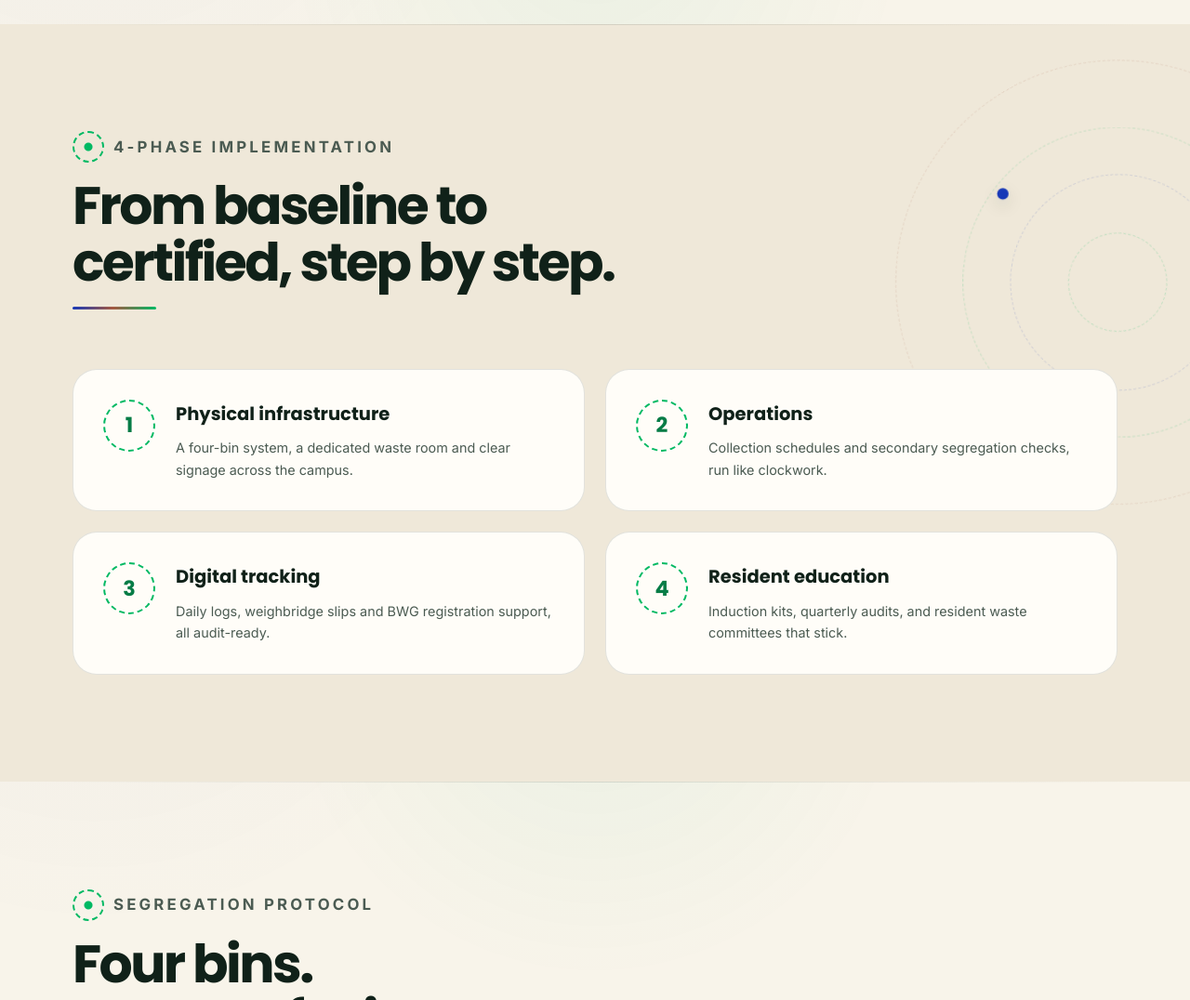
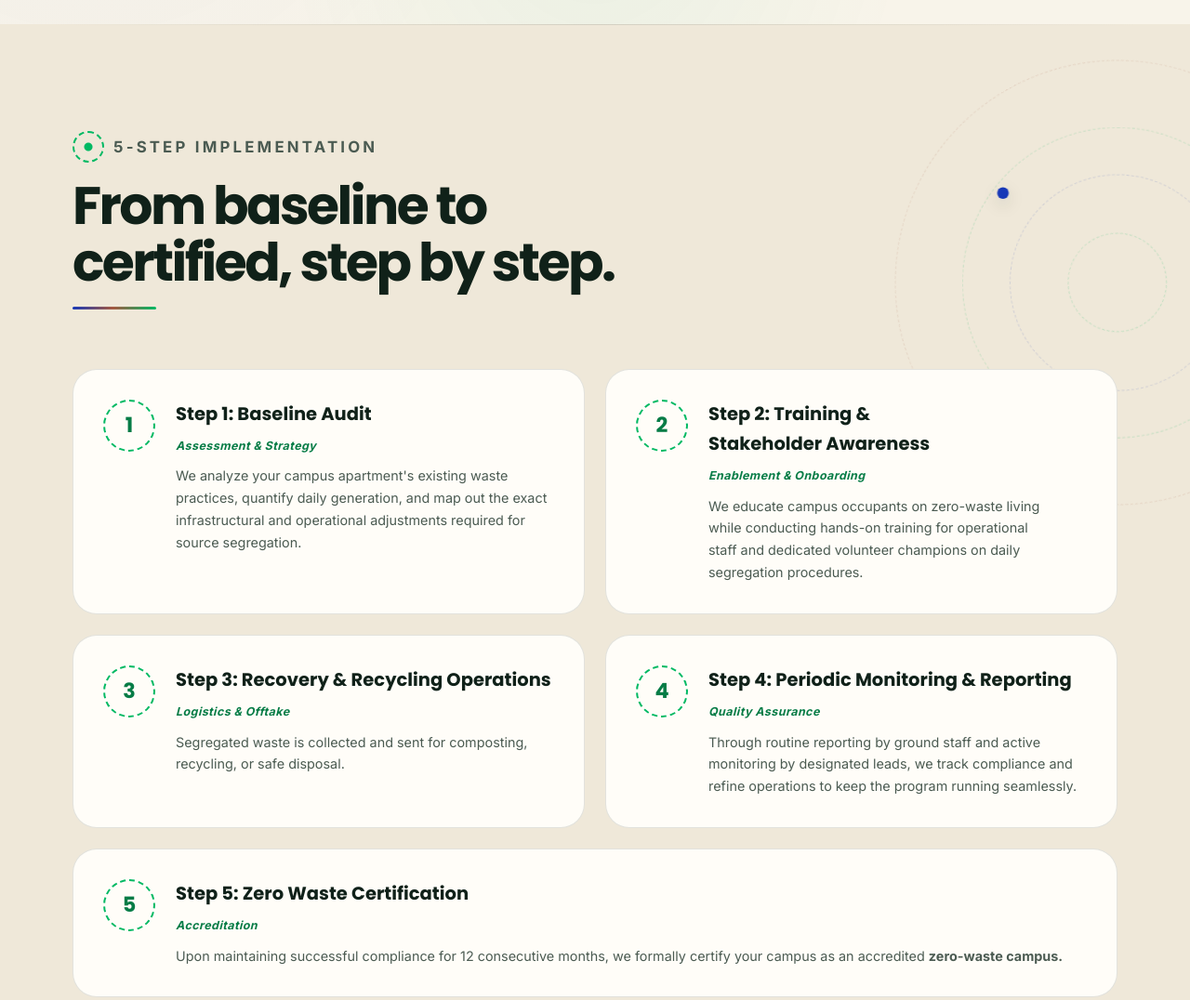
Before and after one commit to prajwal-zippi/reclaim, a website: page website/zero-waste-certification.html in a window 1280 px wide. Shown: the part 1120-2196 px from the top of the page at 93% size. Drawn offline with Linux system fonts and the light colour scheme; no server answers.

Commit message:
Expand zero waste certification to five steps

```diff
--- a/website/css/style.css
+++ b/website/css/style.css
@@ -452,6 +452,7 @@ h1,h2,h3,.display{font-family:var(--font-display);font-weight:700;line-height:1.
 
 /* phases */
 .phase-grid{display:grid;grid-template-columns:repeat(2,1fr);gap:22px}
+.phase-kicker{display:block;margin:5px 0 10px;color:var(--green-deep);font-size:.78rem;font-style:italic;font-weight:700;letter-spacing:.035em}.phase-final{grid-column:1/-1}
 .phase{background:var(--paper);border:1px solid var(--line);border-radius:var(--radius-lg);padding:32px;display:flex;gap:22px;transition:transform .25s,box-shadow .25s}
 .phase:hover{transform:translateY(-4px);box-shadow:var(--shadow-md)}
 .phase .ph-num{
@@ -769,7 +770,7 @@ body.nav-open .nav-toggle .icon-close{display:block}
   .team-grid{grid-template-columns:1fr}
   .resource-grid{grid-template-columns:1fr 1fr}
   .branch-layout{grid-template-columns:1fr}
-  .phase-grid{grid-template-columns:1fr}
+  .phase-grid{grid-template-columns:1fr}.phase-final{grid-column:auto}
   .res-grid{grid-template-columns:1fr}
   .form-card{padding:30px 24px}
   .info-panel{position:static}
--- a/website/zero-waste-certification.html
+++ b/website/zero-waste-certification.html
@@ -12,7 +12,7 @@
 <link rel="preconnect" href="https://fonts.googleapis.com">
 <link rel="preconnect" href="https://fonts.gstatic.com" crossorigin>
 <link href="https://fonts.googleapis.com/css2?family=Poppins:wght@500;600;700;800&family=Inter:wght@400;500;600;700&display=swap" rel="stylesheet">
-<link rel="stylesheet" href="css/style.css?v=1785773000">
+<link rel="stylesheet" href="css/style.css?v=1785778000">
 </head>
 <body>
 <div class="utility">
@@ -89,14 +89,15 @@
 <section class="section" style="background:var(--cream-2)">
   <div class="wrap">
     <div class="section-head">
-      <p class="eyebrow">4-phase implementation</p>
+      <p class="eyebrow">5-step implementation</p>
       <h2>From baseline to certified, step by step.</h2>
     </div>
     <div class="phase-grid">
-      <div class="phase reveal"><span class="ph-num">1</span><div><h4>Physical infrastructure</h4><p>A four-bin system, a dedicated waste room and clear signage across the campus.</p></div></div>
-      <div class="phase reveal reveal-d1"><span class="ph-num">2</span><div><h4>Operations</h4><p>Collection schedules and secondary segregation checks, run like clockwork.</p></div></div>
-      <div class="phase reveal reveal-d2"><span class="ph-num">3</span><div><h4>Digital tracking</h4><p>Daily logs, weighbridge slips and BWG registration support, all audit-ready.</p></div></div>
-      <div class="phase reveal reveal-d3"><span class="ph-num">4</span><div><h4>Resident education</h4><p>Induction kits, quarterly audits, and resident waste committees that stick.</p></div></div>
+      <div class="phase reveal"><span class="ph-num">1</span><div><h4>Step 1: Baseline Audit</h4><span class="phase-kicker">Assessment &amp; Strategy</span><p>We analyze your campus apartment's existing waste practices, quantify daily generation, and map out the exact infrastructural and operational adjustments required for source segregation.</p></div></div>
+      <div class="phase reveal reveal-d1"><span class="ph-num">2</span><div><h4>Step 2: Training &amp; Stakeholder Awareness</h4><span class="phase-kicker">Enablement &amp; Onboarding</span><p>We educate campus occupants on zero-waste living while conducting hands-on training for operational staff and dedicated volunteer champions on daily segregation procedures.</p></div></div>
+      <div class="phase reveal reveal-d2"><span class="ph-num">3</span><div><h4>Step 3: Recovery &amp; Recycling Operations</h4><span class="phase-kicker">Logistics &amp; Offtake</span><p>Segregated waste is collected and sent for composting, recycling, or safe disposal.</p></div></div>
+      <div class="phase reveal reveal-d3"><span class="ph-num">4</span><div><h4>Step 4: Periodic Monitoring &amp; Reporting</h4><span class="phase-kicker">Quality Assurance</span><p>Through routine reporting by ground staff and active monitoring by designated leads, we track compliance and refine operations to keep the program running seamlessly.</p></div></div>
+      <div class="phase phase-final reveal"><span class="ph-num">5</span><div><h4>Step 5: Zero Waste Certification</h4><span class="phase-kicker">Accreditation</span><p>Upon maintaining successful compliance for 12 consecutive months, we formally certify your campus as an accredited <strong>zero-waste campus.</strong></p></div></div>
     </div>
   </div>
 </section>
```
